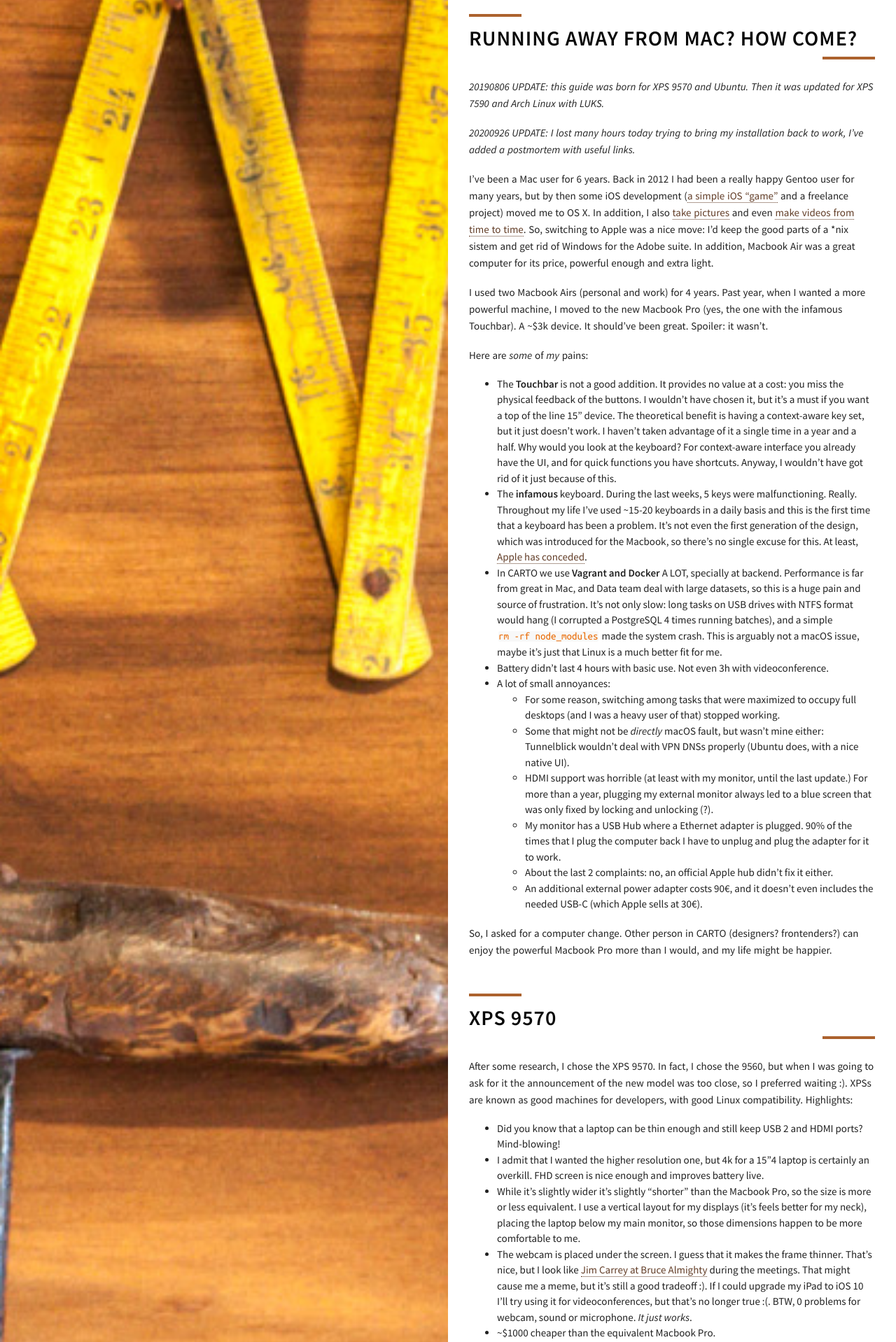
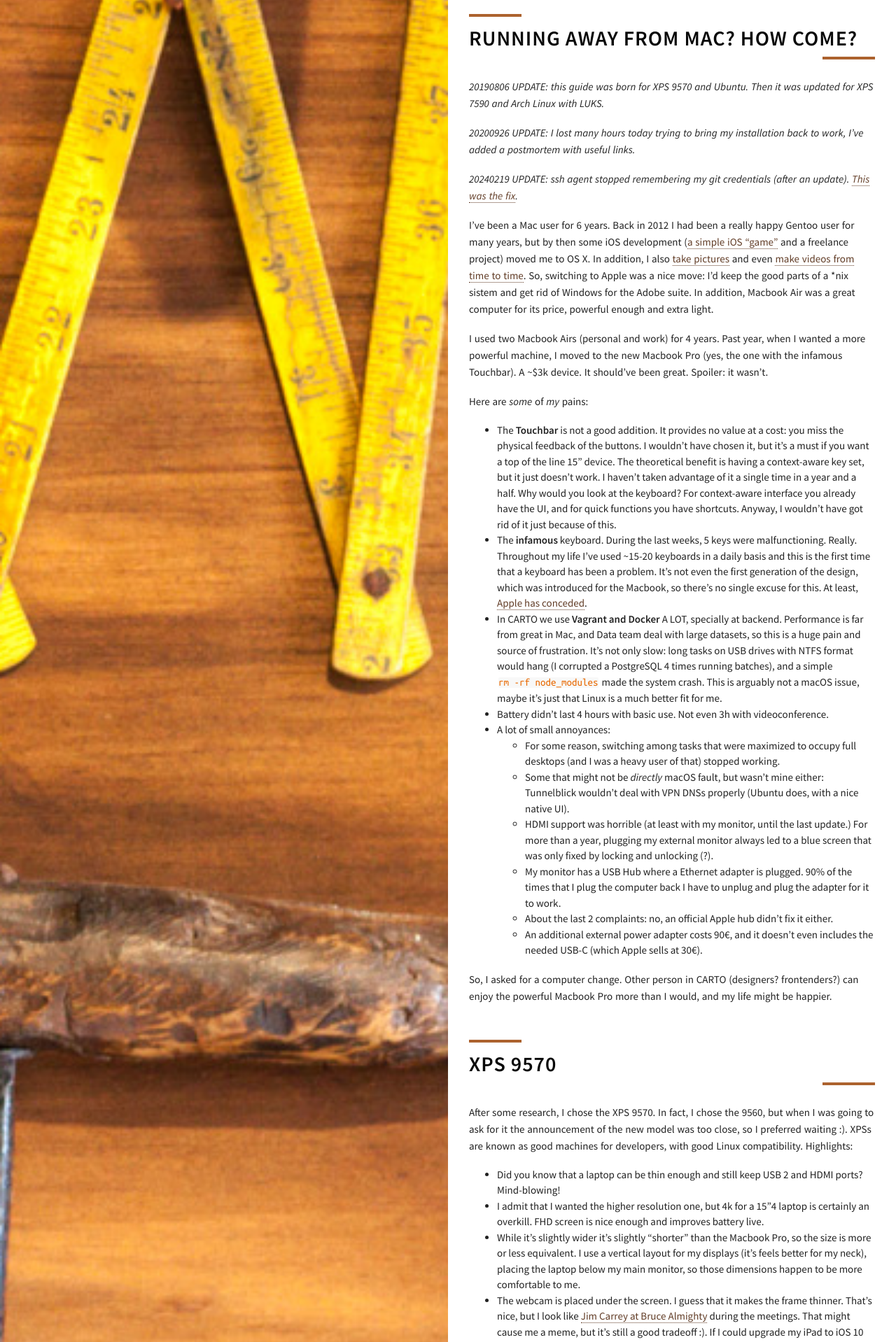
Before and after one commit to juanignaciosl/juanignaciosl.github.io, a Jekyll site: the page built from _posts/2018-07-01-back_to_linux.markdown, in a window 1280 px wide. Shown: the part 727-2645 px from the top of the page at 70% size. Built offline with Jekyll 4.4.1, drawn with Linux system fonts in a browser that asks for light colours; some of the changed text lies outside the part shown.

Commit message:
ssh agent fix

```diff
--- a/_posts/2018-07-01-back_to_linux.markdown
+++ b/_posts/2018-07-01-back_to_linux.markdown
@@ -13,6 +13,8 @@ excerpt: "Back to Linux! Here you have some notes from my migration to Ubuntu wi
 _20190806 UPDATE: this guide was born for XPS 9570 and Ubuntu. Then it was updated for XPS 7590 and Arch Linux with LUKS._
 
 _20200926 UPDATE: I lost many hours today trying to bring my installation back to work, I've added a postmortem with useful links._
+
+_20240219 UPDATE: ssh agent stopped remembering my git credentials (after an update). [This was the fix](https://www.reddit.com/r/archlinux/comments/1aq97m8/gnomekeyring_14601_in_extratesting_disables/)._
 
 I've been a Mac user for 6 years. Back in 2012 I had been a really happy Gentoo user for many years, but by then some iOS development ([a simple iOS "game"](http://www.juanignaciosl.com/ingenieria-del-software/the-exif-game) and a freelance project) moved me to OS X. In addition, I also [take pictures](https://www.flickr.com/photos/juanignaciosl/) and even [make videos from time to time](https://www.youtube.com/watch?v=EHoAyxU8nog&list=PL5Gftzmh1mO6iuWbsVU9cbzzszjcebKoj). So, switching to Apple was a nice move: I'd keep the good parts of a \*nix sistem and get rid of Windows for the Adobe suite. In addition, Macbook Air was a great computer for its price, powerful enough and extra light.
 
```
